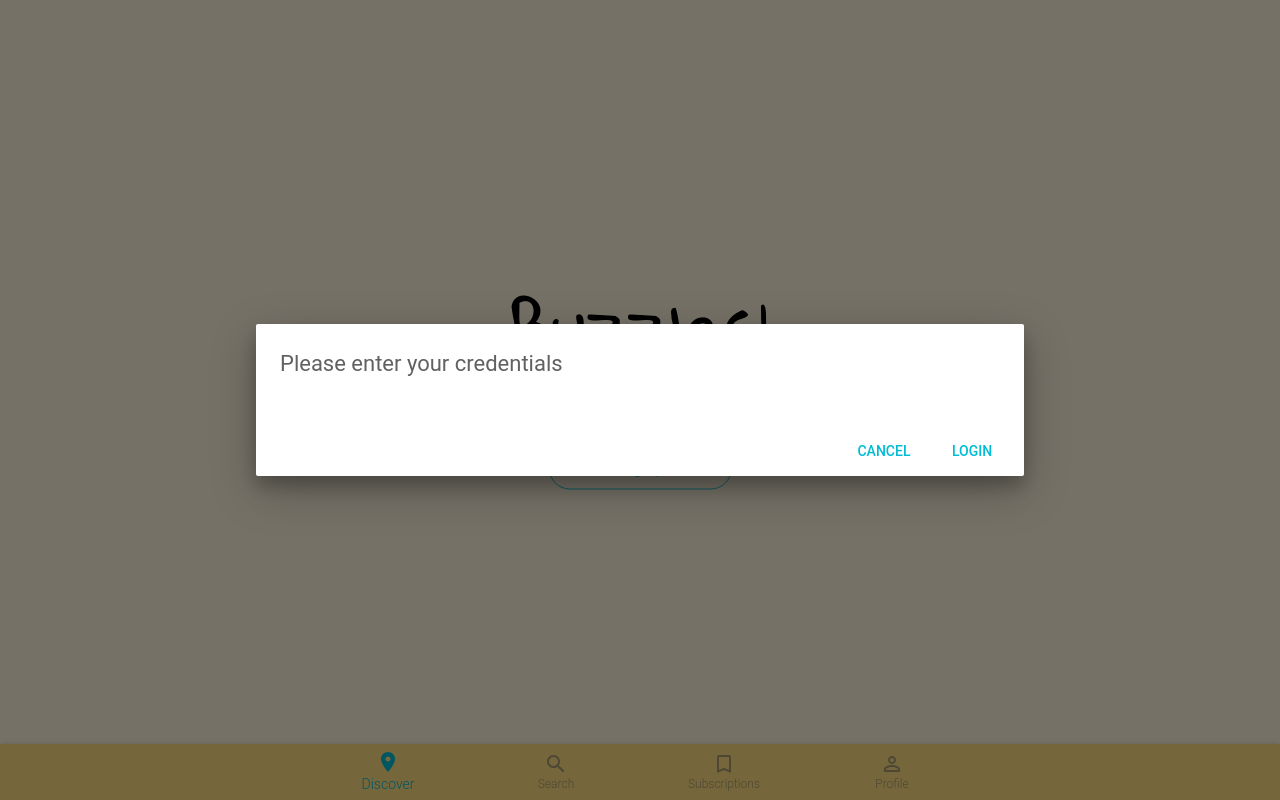
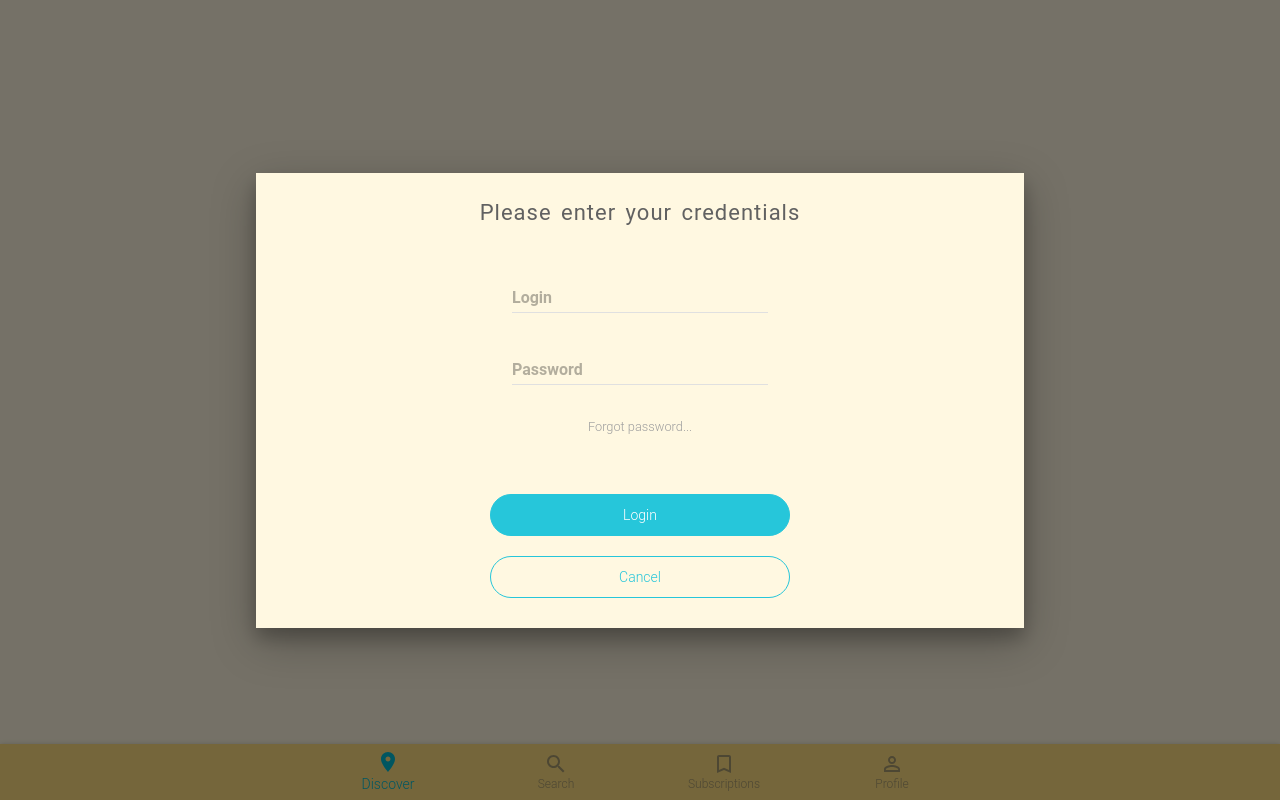
Before and after one commit to jakubbaron/buzzles, a React app: page /profile in a window 1280 px wide. Both pictures are taken after a click on the link "Login". Built offline with nearby package versions, Linux system fonts and the light colour scheme.

Commit message:
Styling login form; needs to remove spacing between forget password and login buttons

```diff
--- a/components/organisms/LoginDialog.jsx
+++ b/components/organisms/LoginDialog.jsx
@@ -2,7 +2,7 @@ import React from 'react';
 import Dialog from 'material-ui/Dialog';
 import FlatButton from 'material-ui/FlatButton';
 import RaisedButton from 'material-ui/RaisedButton';
-
+import TextField from 'material-ui/TextField';
 /**
  * Dialog with action buttons. The actions are passed in as an array of React objects,
  * in this example [FlatButtons](/#/components/flat-button).
@@ -30,17 +30,22 @@ export default class LoginDialog extends React.Component {
     const { text } = this.props;
     // make a login window here
     const actions = [
-      <FlatButton
-        label={buttons[1].text}
-        primary={true}
-        onClick={this.handleClose.bind(this)}
-      />,
-      <FlatButton
-        label={buttons[2].text}
-        primary={true}
-        onClick={this.handleClose.bind(this)}
-      />,
+      <a href="#" className="btn btn-full"
+        onClick={this.handleClose.bind(this)}>
+        {buttons[2].text}
+      </a>, <br />,
+      <a href="#" className="btn btn-ghost"
+        onClick={this.handleClose.bind(this)}>
+        {buttons[1].text}
+      </a>,
     ];
+    const actionsStyle = {
+      backgroundColor: '#FFF8E1',
+      textAlign: 'center',
+      marginTop: '0px',
+      paddingBottom: '30px',
+    };
+
 
     return (
       <div>
@@ -51,10 +56,24 @@ export default class LoginDialog extends React.Component {
           modal={false}
           open={this.state.open}
           onRequestClose={this.handleClose.bind(this)}
+          bodyClassName="login-form"
+          titleClassName="login-form-header"
+          actionsContainerStyle={actionsStyle}
         >
-
+          <TextField
+            floatingLabelText="Login"
+            hintText=""
+          />
+          <br />
+          <TextField
+            hintText=""
+            floatingLabelText="Password"
+            type="password"
+          />
+          <br />
+          <a href='#' className="btn-none">Forgot password...</a>
         </Dialog>
-      </div>
+      </div >
     );
   }
 }
--- a/components/pages/Profile.jsx
+++ b/components/pages/Profile.jsx
@@ -26,12 +26,15 @@ export default class Profile extends Component {
     return (
       <div>
         <header>
+
           <div className="buzzles-text-box">
             <h1>Buzzles!</h1>
-            <MuiThemeProvider muiTheme={DialogTheme}>
-              <LoginDialog buttons={buttons} text={text} />
-            </MuiThemeProvider>
-            <a href="#" className="btn btn-ghost">Sing Up!</a>
+            <div className="center-container">
+              <MuiThemeProvider muiTheme={DialogTheme}>
+                <LoginDialog buttons={buttons} text={text} />
+              </MuiThemeProvider>
+              <a href="#" className="btn btn-ghost">Sing Up!</a>
+            </div>
           </div>
         </header>
       </div>
--- a/css/styles.css
+++ b/css/styles.css
@@ -52,10 +52,6 @@ h1 {
   padding: 10px 30px;
   font-weight: 300;
   text-decoration: none;
-  position: relative;
-  top: 50%;
-  left: 50%;
-  transform: translate(-50%, -50%);
   /* background-color: #26C6DA; */
   border-radius: 200px;
   width: 70%;
@@ -96,6 +92,46 @@ h1 {
   color: #fff;
 }
 
+.btn-none:hover,
+.btn-none:active {
+  border-bottom: 1px solid #00ACC1;
+  color:#26C6DA;
+  background-color: #FFF8E1;
+  border-radius: 0px;
+}
+
+.btn-none:link,
+.btn-none:visited {
+  /* border-bottom: 1px solid #00ACC1; */
+  display: inline-block;
+  padding: 5px 0px;
+  margin-top:20px;
+  text-decoration: none;
+  font-size:80%;
+  border-bottom: 1px solid #FFF8E1;
+  color:#9E9E9E;
+  background-color: #FFF8E1;
+  border-radius: 0px;
+  transition: background-color 0.3s, border 0.3s, color 0.3s;
+}
+
+.btn-none:hover,
+.btn-none:active {
+  border-bottom: 1px solid #00ACC1;
+  color:#26C6DA;
+  background-color: #FFF8E1;
+  border-radius: 0px;
+}
+
+.btn-form {
+  position: absolute;
+  left: 50%;
+  transform: translate(-50%, -50%);
+  /* background-color: #26C6DA; */
+  border-radius: 200px;
+  width: 70%;
+  max-width: 300px;
+}
 
 /* ------------------------------------------ */
 /* HEADER */
@@ -111,12 +147,17 @@ header {
 
  .buzzles-text-box {
    position: absolute;
-   /* width: 1140px; */
+   width: 1140px;
    top: 50%;
    left: 50%;
    transform: translate(-50%, -50%);
+   text-align: center;
 
  }
+
+.center-contaier {
+  background-clip: '#fff';
+}
 
 /* ------------------------------------------ */
 /* FOOTER */
@@ -127,6 +168,7 @@ footer {
   position: absolute;
   bottom: 0;
 }
+
 .main-nav {
   /* float: center; */
   list-style: none;
@@ -141,7 +183,37 @@ footer {
   margin-left: 20px;
   margin-right: 20px;
 }
+
 .main-nav li a {
   text-decoration: none;
   color: rgb(131, 131, 131);
 }
+
+/* ------------------------------------------ */
+/* Login Form */
+/* ------------------------------------------ */
+
+.login-form {
+  background-color: #FFF8E1;
+  text-align: center;
+}
+
+.login-form-header {
+  /* font-family: 'Gloria Hallelujah'; */
+  margin-top: 0;
+  margin-bottom: 20px;
+  color: #000;
+  font-size: 20%;
+  font-weight: 300;
+  /* text-transform: uppercase; */
+  letter-spacing: 1px;
+  word-spacing: 3px;
+  background-color: #FFF8E1;
+  text-align: center;
+}
+
+.login-form-actions {
+  background-color: #FFF8E1;
+  text-align: center;
+  width: 100%;
+}
```
